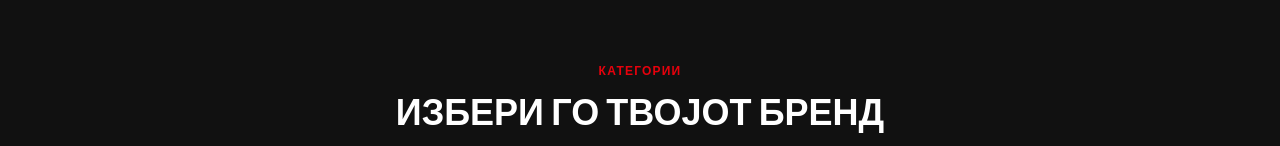
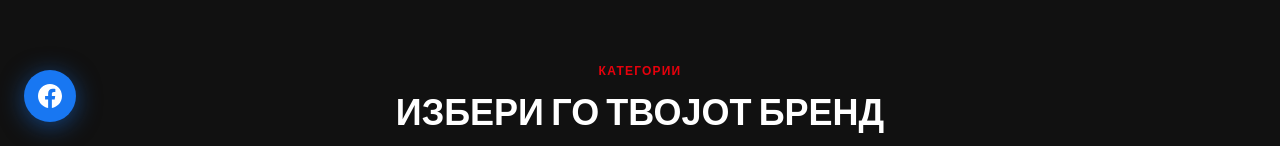
Before and after one commit to ademosky/patosnici-web, a Next.js app: page / in a window 1280 px wide. Shown: the part 654-800 px from the top of the page. Built offline with nearby package versions, Linux system fonts and the light colour scheme; no server answers; the database is empty; a web font is replaced by a local one.

Commit message:
Add floating Facebook button to all pages

```diff
--- a/src/app/layout.tsx
+++ b/src/app/layout.tsx
@@ -3,6 +3,7 @@ import { Barlow_Condensed, DM_Sans } from "next/font/google";
 import "./globals.css";
 import Footer from "./components/Footer";
 import { CartProvider } from "./context/CartContext";
+import FacebookFloat from "./components/FacebookFloat";
 
 const barlowCondensed = Barlow_Condensed({
   variable: "--font-heading",
@@ -37,6 +38,7 @@ export default function RootLayout({
         <CartProvider>
           {children}
           <Footer />
+          <FacebookFloat />
         </CartProvider>
       </body>
     </html>
```
